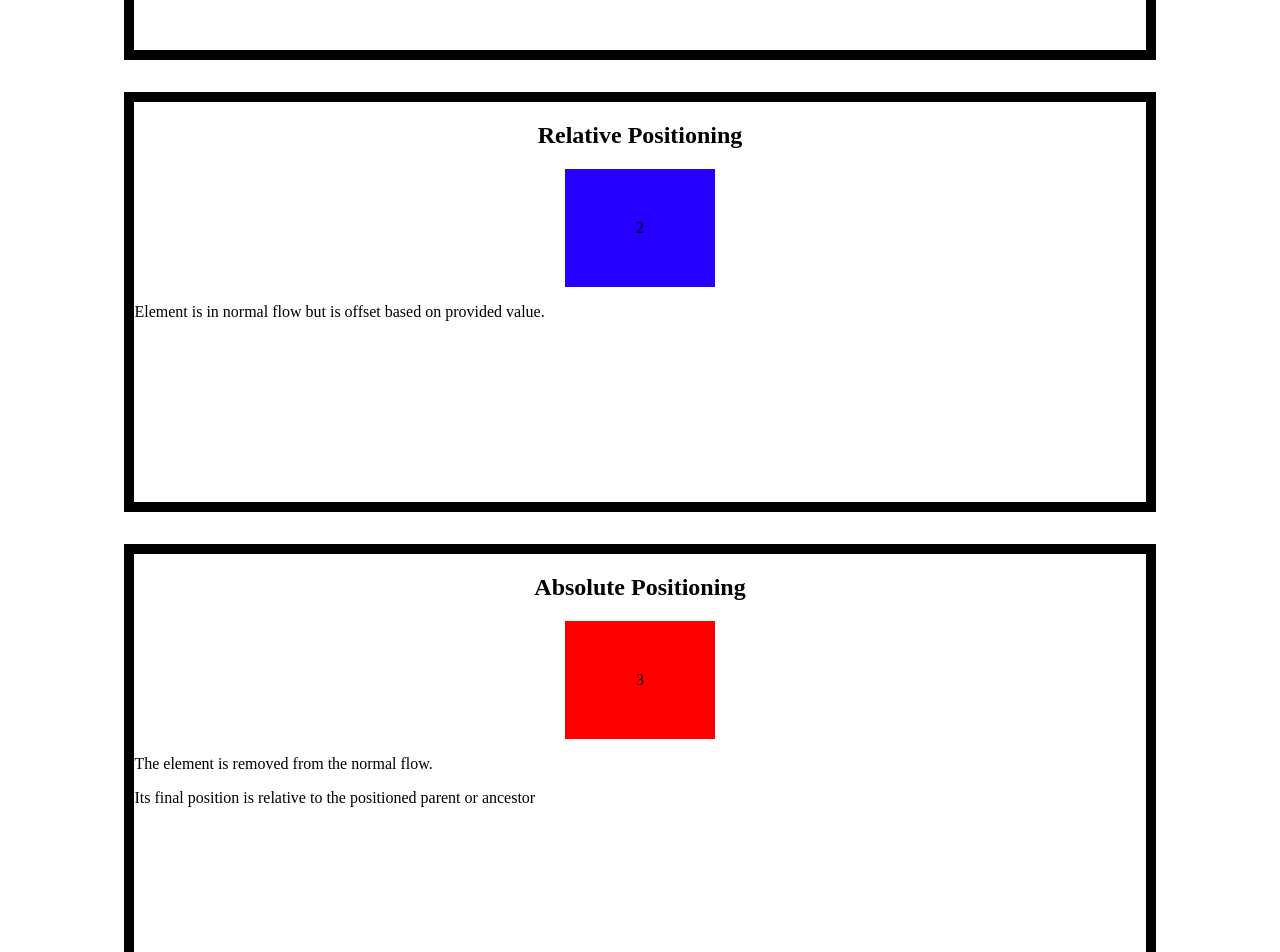
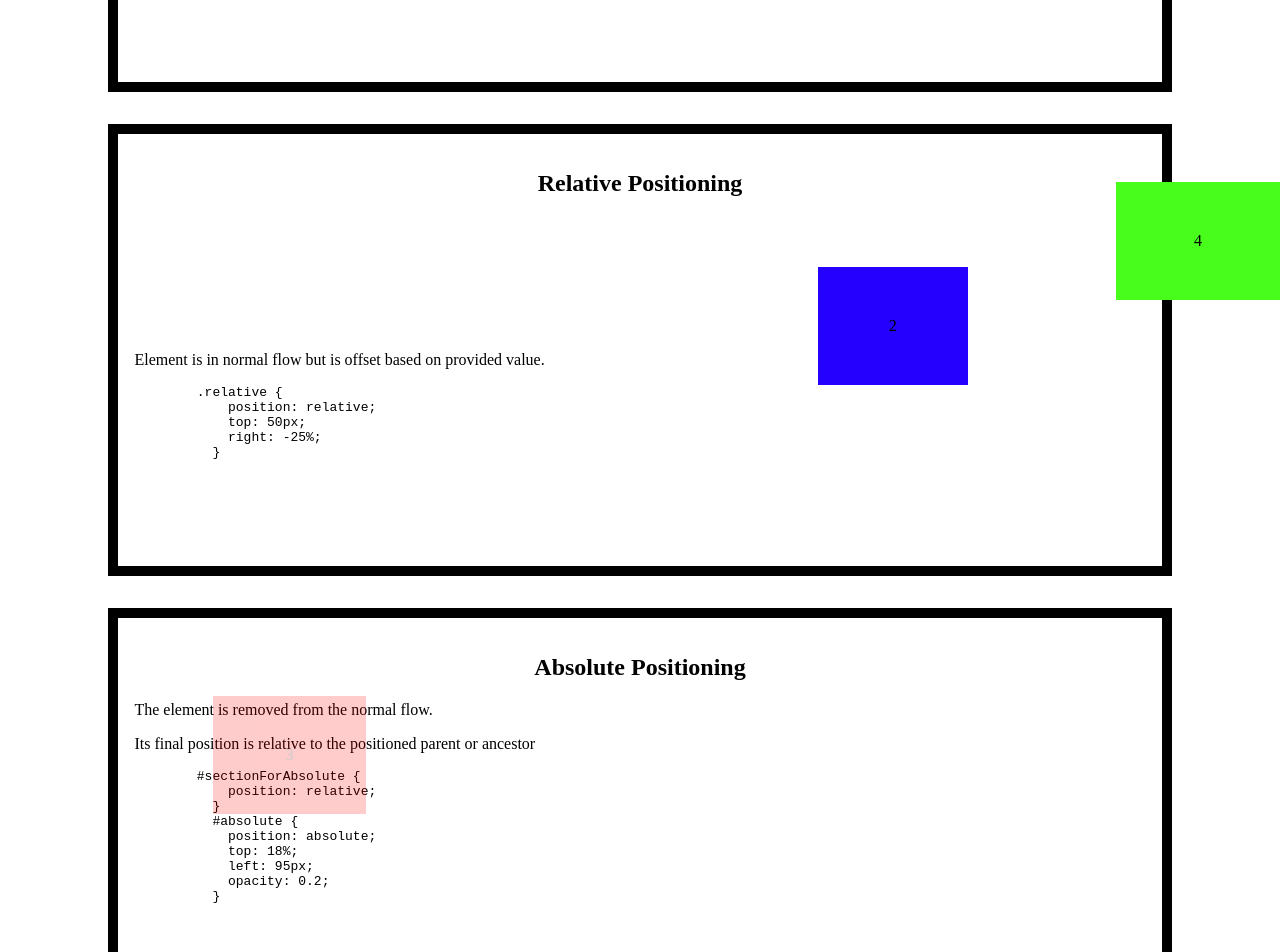
Before and after one commit to Dobbs96/SandBox, a plain HTML site: page CSS/positioning.html in a window 1280 px wide. Shown: the part 500-1452 px from the top of the page. Drawn offline with Linux system fonts and the light colour scheme.

Commit message:
position added

```diff
--- a/CSS/positioning.html
+++ b/CSS/positioning.html
@@ -14,29 +14,54 @@
 
     <section>
       <h2>Static Positioning</h2>
-      <div style="background-color: aqua">1</div>
+      <div class="static" style="background-color: aqua">1</div>
       <p>Element is in normal flow. This is the default value.</p>
     </section>
 
     <section>
       <h2>Relative Positioning</h2>
-      <div style="background-color: rgb(38, 0, 255)">2</div>
+      <div class="relative" style="background-color: rgb(38, 0, 255)">2</div>
+      <p>Element is in normal flow but is offset based on provided value.</p>
+      <pre>
+        .relative {
+            position: relative;
+            top: 50px;
+            right: -25%;
+          }
 
-      <p>Element is in normal flow but is offset based on provided value.</p>
+      </pre>
     </section>
 
-    <section>
+    <section id="sectionForAbsolute">
       <h2>Absolute Positioning</h2>
-      <div style="background-color: rgb(255, 0, 0)">3</div>
+      <div id="absolute" style="background-color: rgb(255, 0, 0)">3</div>
       <p>The element is removed from the normal flow.</p>
-
       <p>Its final position is relative to the positioned parent or ancestor</p>
+      <pre>
+        #sectionForAbsolute {
+            position: relative;
+          }
+          #absolute {
+            position: absolute;
+            top: 18%;
+            left: 95px;
+            opacity: 0.2;
+          }
+      </pre>
     </section>
 
     <section>
       <h2>Fixed Positioning</h2>
-      <div style="background-color: rgb(72, 253, 27)">4</div>
+      <div class="fixed" style="background-color: rgb(72, 253, 27)">4</div>
       <p>The element is removed from the normal document flow.</p>
+      <pre>
+        .fixed {
+            position: fixed;
+            right: 0;
+            bottom: 0;
+          }
+
+      </pre>
     </section>
   </body>
 </html>
--- a/CSS/positioningCSS.css
+++ b/CSS/positioningCSS.css
@@ -13,6 +13,7 @@ header {
 
 section {
   height: 400px;
+  padding: 1rem;
   width: 80%;
   margin: 2rem auto;
   border: 10px solid black;
@@ -24,3 +25,30 @@ div {
   width: 5%;
   text-align: center;
 }
+
+/* .static {
+    DEFAULT
+} */
+
+.relative {
+  position: relative;
+  top: 50px;
+  right: -25%;
+}
+
+/* With out parent being position: relative it will go off the BODY */
+#sectionForAbsolute {
+  position: relative;
+}
+#absolute {
+  position: absolute;
+  top: 18%;
+  left: 95px;
+  opacity: 0.2;
+}
+
+.fixed {
+  position: fixed;
+  right: 0;
+  bottom: 0;
+}
```
